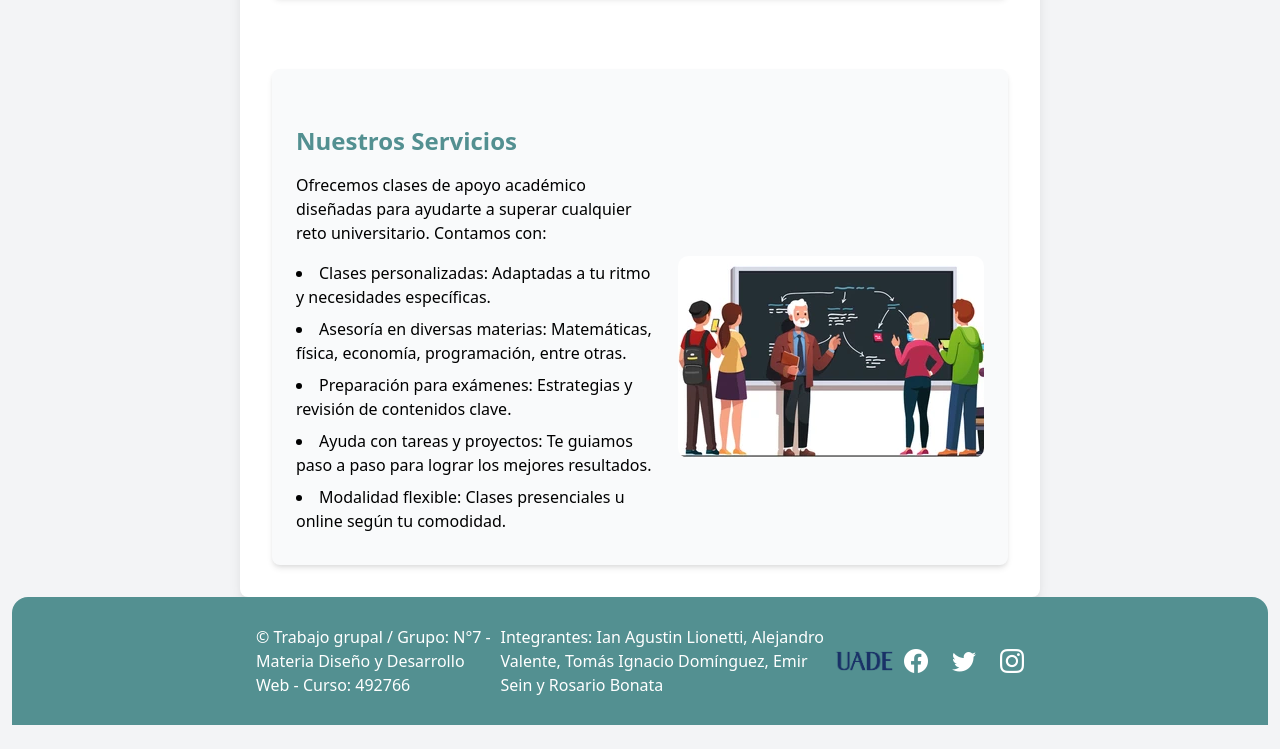
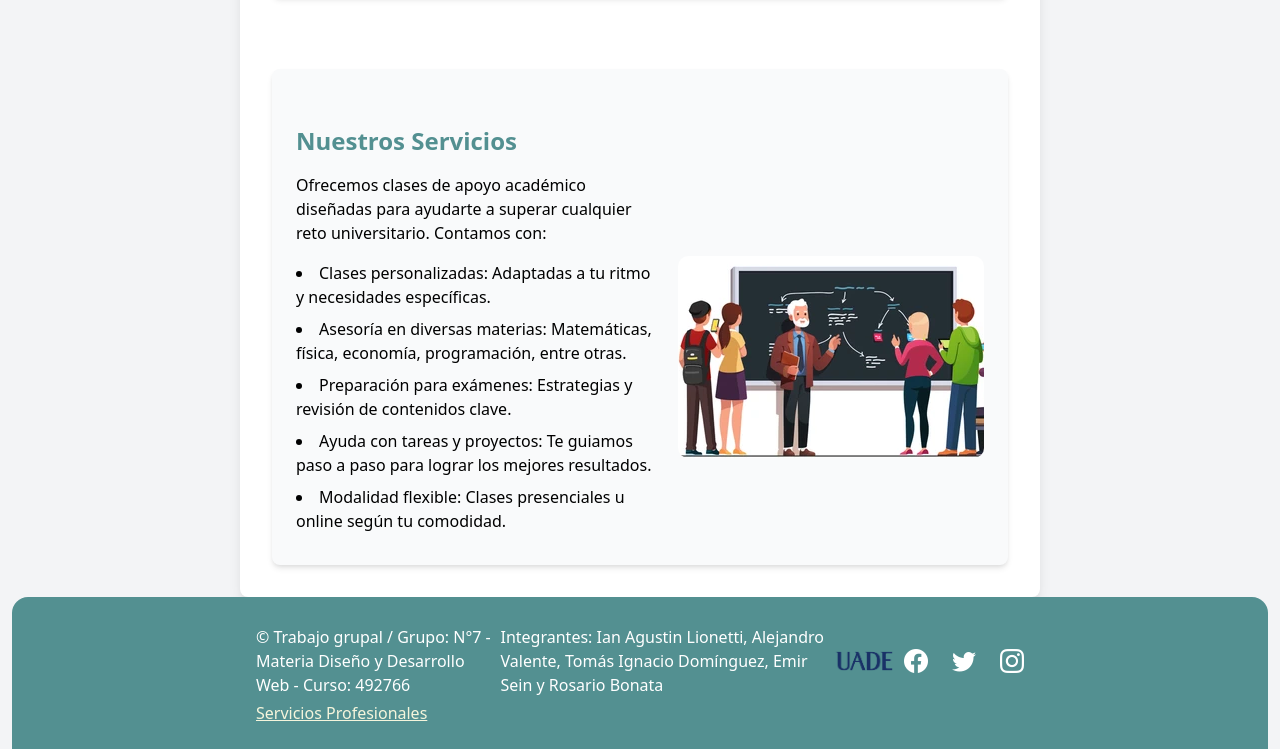
Before and after one commit to ianlio-git/tp2_web, a plain HTML site: page index.html in a window 1280 px wide. Shown: the part 615-1364 px from the top of the page. Before the commit the page ends 1340 px from the top, so only its background shows below. Drawn offline with nearby package versions, Linux system fonts and the light colour scheme.

Commit message:
commit ro 5

```diff
--- a/index.html
+++ b/index.html
@@ -82,6 +82,7 @@
                     </a>
                 </div>
             </div>
+            <a href="https://ianlio-git.github.io/TP_disenio_web/" target="_blank" class="sitioserviciosprof" >Servicios Profesionales</a>
         </div>
     </footer>
 
--- a/styles.css
+++ b/styles.css
@@ -52,6 +52,16 @@
   .nav-link:hover {
     color: var(--color-verde-claro);
   }
+}
+
+.sitioserviciosprof {
+  text-align: center;
+  text-decoration:underline ;
+  color: beige;
+}
+
+.sitioserviciosprof:hover {
+  color: var(--color-verde-claro);
 }
 
 /* ----------------Faq----------------- */
```
